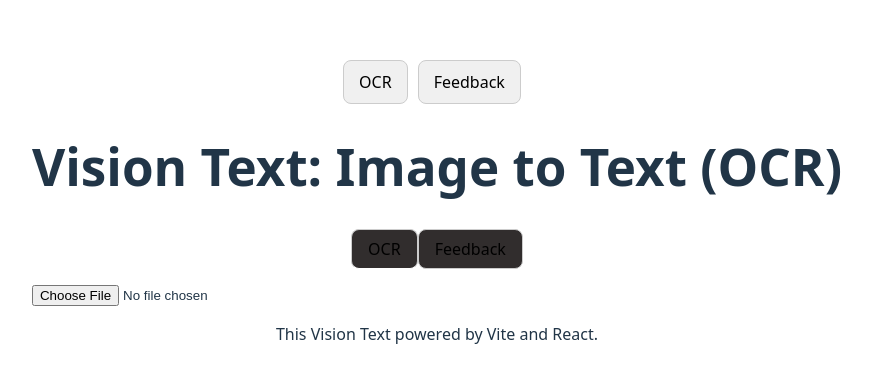
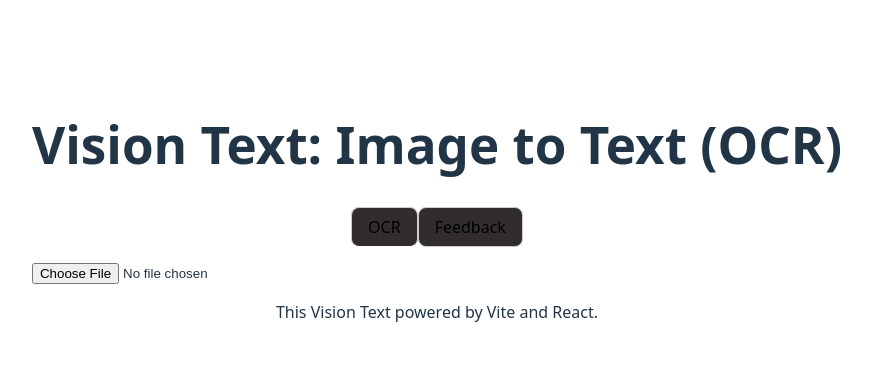
Before and after one commit to hartake/vision-text-ocr-ui, a React (Vite) app in the folder vision-text-ui/: page / in a window 1280 px wide. Shown: the part 189-572 px from the top of the page, without its empty margins (203-1074 px from the left). Built offline with nearby package versions, Linux system fonts and the light colour scheme.

Commit message:
Cleaner UI/UX for image details

```diff
--- a/vision-text-ui/src/App.css
+++ b/vision-text-ui/src/App.css
@@ -66,3 +66,8 @@
   background-color: #312d2d;
   border-bottom-color: #fff;
 }
+
+.file-details {
+  list-style-type: none;
+  padding-left: 0;
+}
--- a/vision-text-ui/src/App.jsx
+++ b/vision-text-ui/src/App.jsx
@@ -21,11 +21,6 @@ function App() {
 
   return (
     <>
-      <nav className="navbar">
-        <button onClick={() => setView('ocr')}>OCR</button>
-        <button onClick={() => setView('feedback')}>Feedback</button>
-      </nav>
-
       <h1>Vision Text: Image to Text (OCR)</h1>
 
       <div className="tabs">
--- a/vision-text-ui/src/ImageUploadForm.jsx
+++ b/vision-text-ui/src/ImageUploadForm.jsx
@@ -64,7 +64,7 @@ const ImageUploadForm = ({ setOcrResult }) => {
       {file && (
         <section>
           File details:
-          <ul>
+          <ul className="file-details">
             <li>Name: {file.name}</li>
             <li>Type: {file.type}</li>
             <li>Size: {file.size} bytes</li>
```
